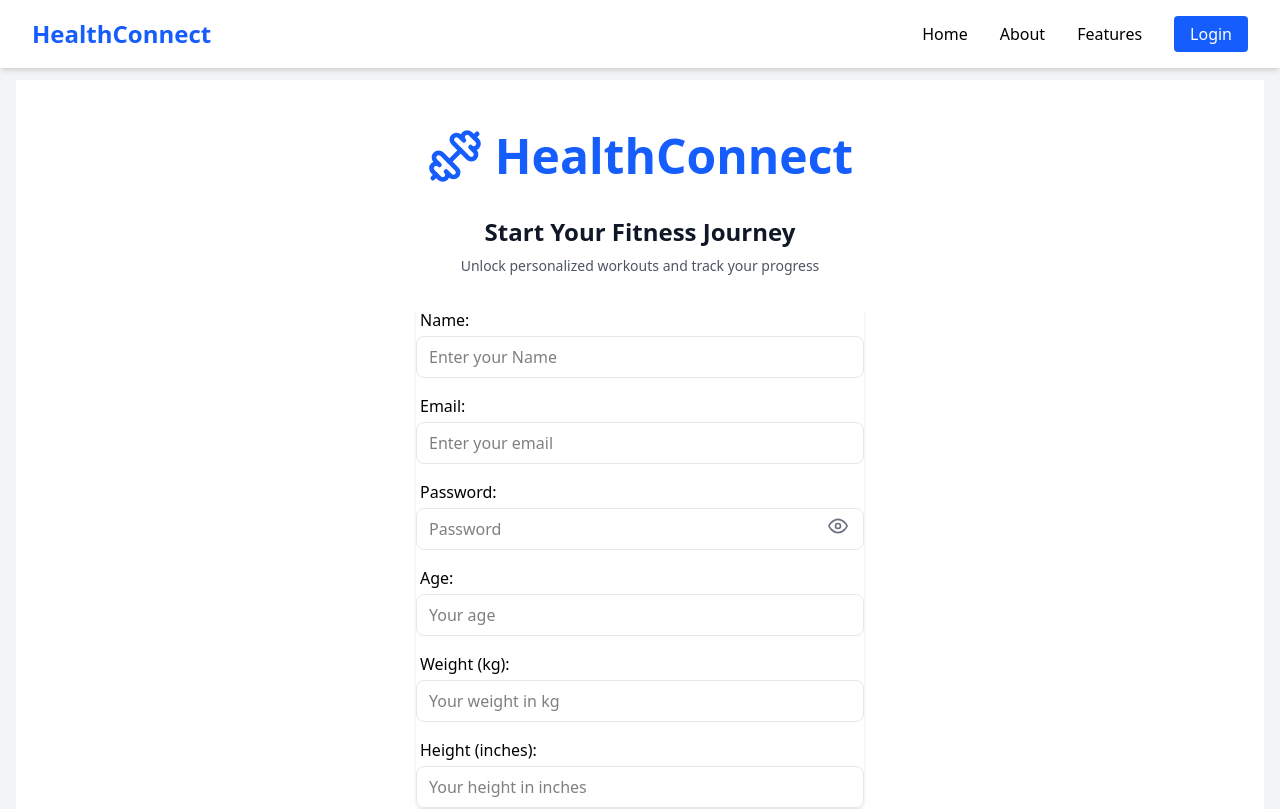
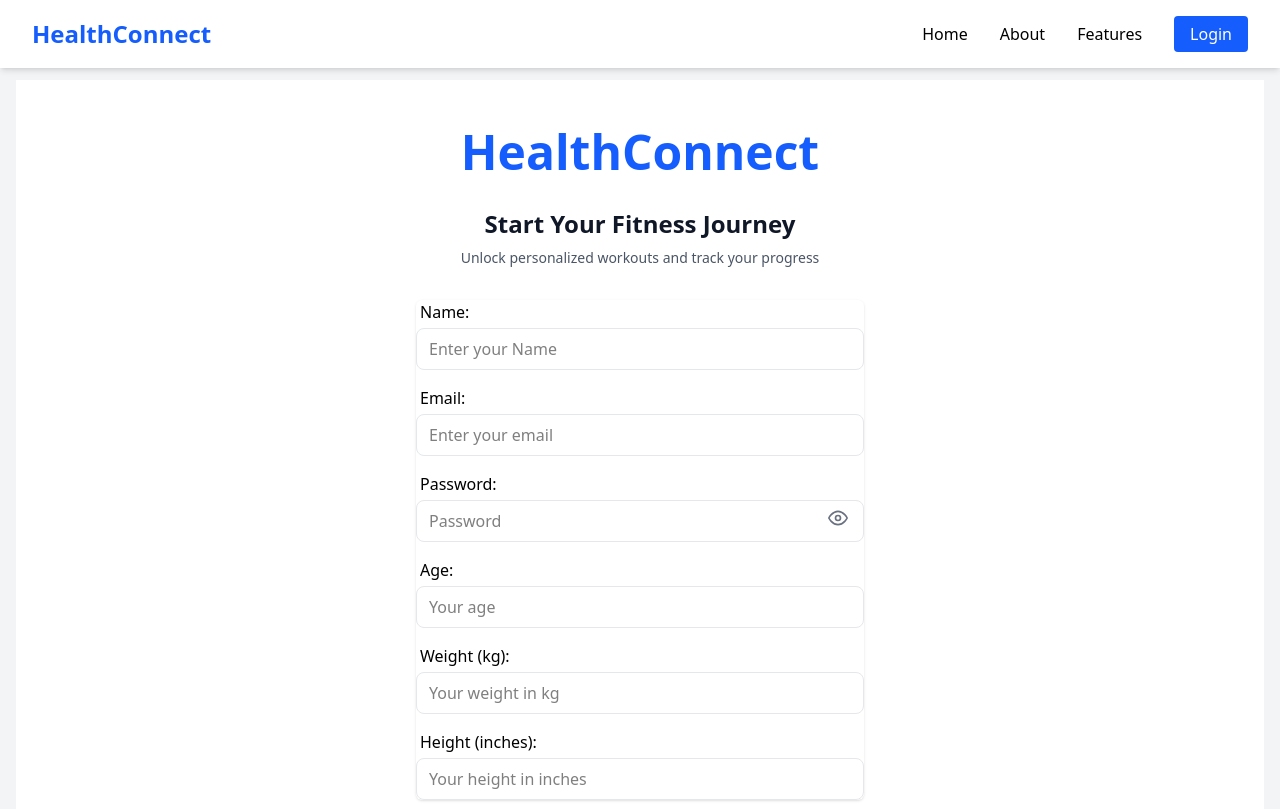
Before and after one commit to piyush932/HealthConnect---A-Personal-Health-Wellness-Tracker-, a React (Vite) app in the folder frontend/: page /signup in a window 1280 px wide. Shown: the top 809 px of the page. Built offline with nearby package versions, Linux system fonts and the light colour scheme.

Commit message:
Add some improvement in css

```diff
--- a/frontend/src/components/LoginForm.jsx
+++ b/frontend/src/components/LoginForm.jsx
@@ -60,13 +60,12 @@ export default function LoginForm() {
     <div className="min-h-screen flex items-center justify-center bg-white py-12 px-4 sm:px-6 lg:px-8">
       <div className="max-w-md w-full space-y-8">
         <div className="flex justify-center items-center">
-          <Dumbbell className="h-14 w-14 mr-3 text-blue-600" />
           <h1 className="text-5xl font-bold text-blue-600">HealthConnect</h1>
         </div>
         <div>
           <h2 className="mt-6 text-center text-2xl font-extrabold text-gray-900">Sign In</h2>
           <p className="mt-2 text-center text-sm text-gray-600">
-            Stay updated on your fitness journey
+            "Know your numbers, know your results"
           </p>
         </div>
 
--- a/frontend/src/components/SignUpFrom.jsx
+++ b/frontend/src/components/SignUpFrom.jsx
@@ -42,8 +42,7 @@ export default function SignUpForm() {
     <div className="min-h-screen flex items-center justify-center bg-white py-12 px-4 sm:px-6 lg:px-8">
       <div className="max-w-md w-full space-y-8">
         <div className="flex justify-center items-center">
-          <Dumbbell className="h-14 w-14 mr-3 text-blue-600" />
-          <h1 className="text-5xl font-extrabold text-blue-600">
+          <h1 className="text-5xl font-bold text-blue-600">
             HealthConnect
           </h1>
         </div>
```
